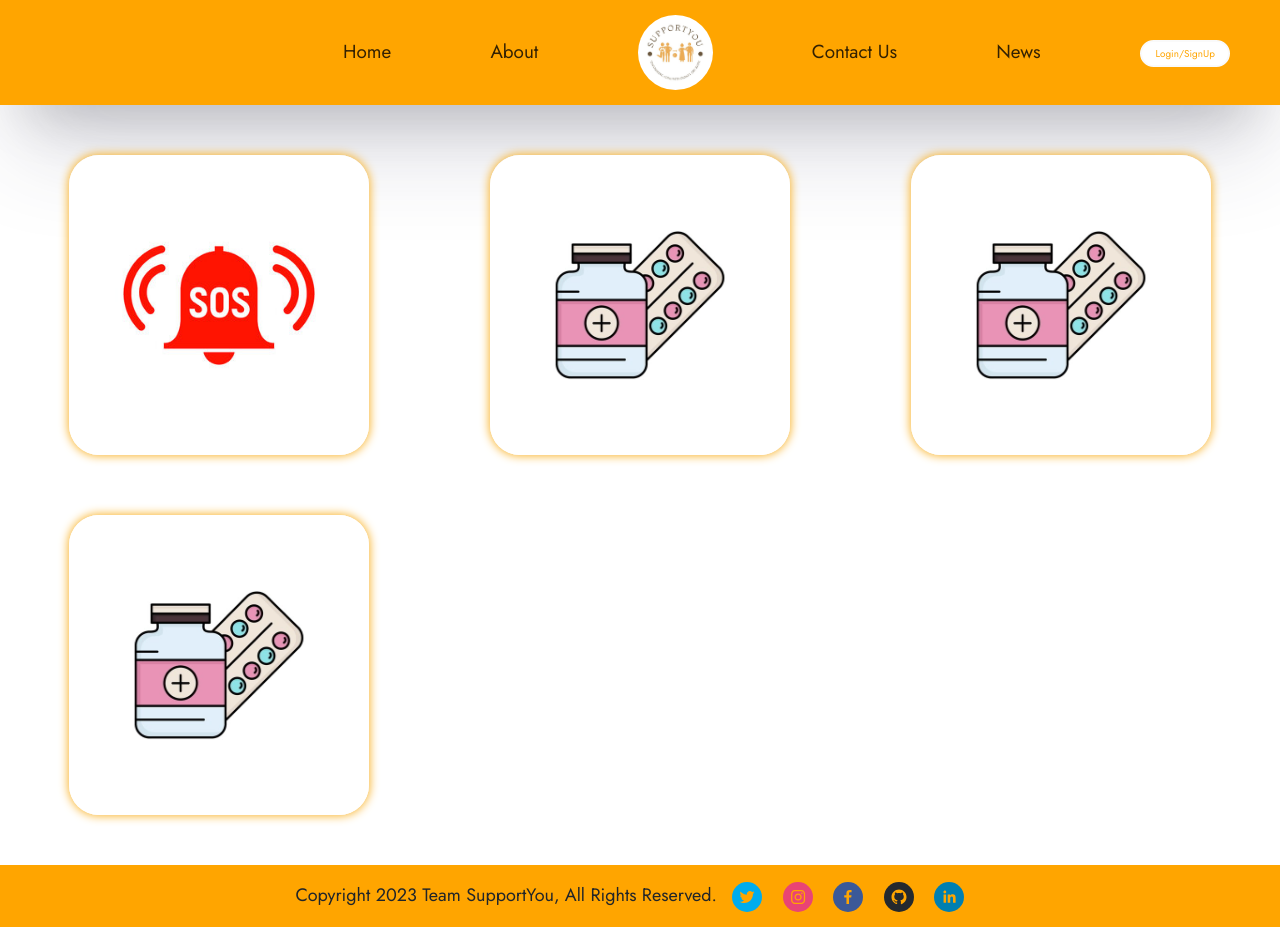
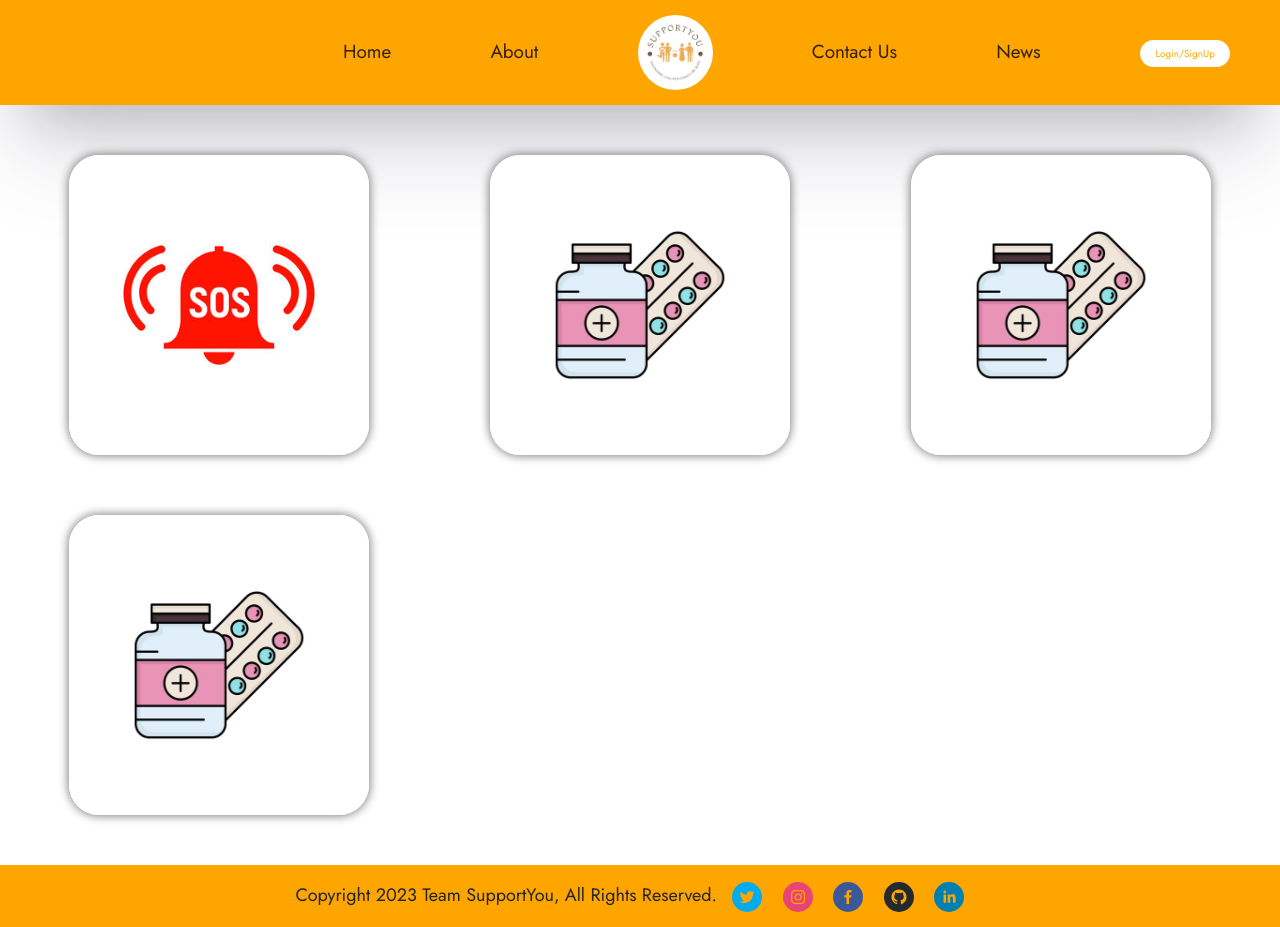
Before and after one commit to VaibhavxD11/ElderCare, a React (Create React App) app: page /homepage in a window 1280 px wide. Built offline with nearby package versions, Linux system fonts and the light colour scheme.

Commit message:
card shadow

```diff
--- a/package.json
+++ b/package.json
@@ -8,6 +8,7 @@
     "@testing-library/user-event": "^12.1.10",
     "bootstrap": "^5.2.3",
     "fa": "^1.0.1",
+    "popups": "^1.1.3",
     "react": "^17.0.2",
     "react-bootstrap": "^2.7.2",
     "react-dom": "^17.0.2",
--- a/src/components/HomePage.css
+++ b/src/components/HomePage.css
@@ -22,7 +22,7 @@
   margin: 30px;
   /* border: 2px solid black; */
   border-radius: 10%;
-  box-shadow: 0 0 10px 1px rgba(249, 180, 45 , 1);
+  box-shadow: 0 0 10px 1px grey;
 }
 
 .card-image:hover {
--- a/src/components/HomePage.js
+++ b/src/components/HomePage.js
@@ -26,7 +26,7 @@ const HomePage = () => {
                 src="sos.jpg"
                 alt="sos image"
                 className="card-image"
-                onClick={sayHello}
+                onClick= {sayHello}
               ></img>
             </center>
           </Col>
```
Also changed, not shown: 2 other files (tests, documents, lock files or other folders).
